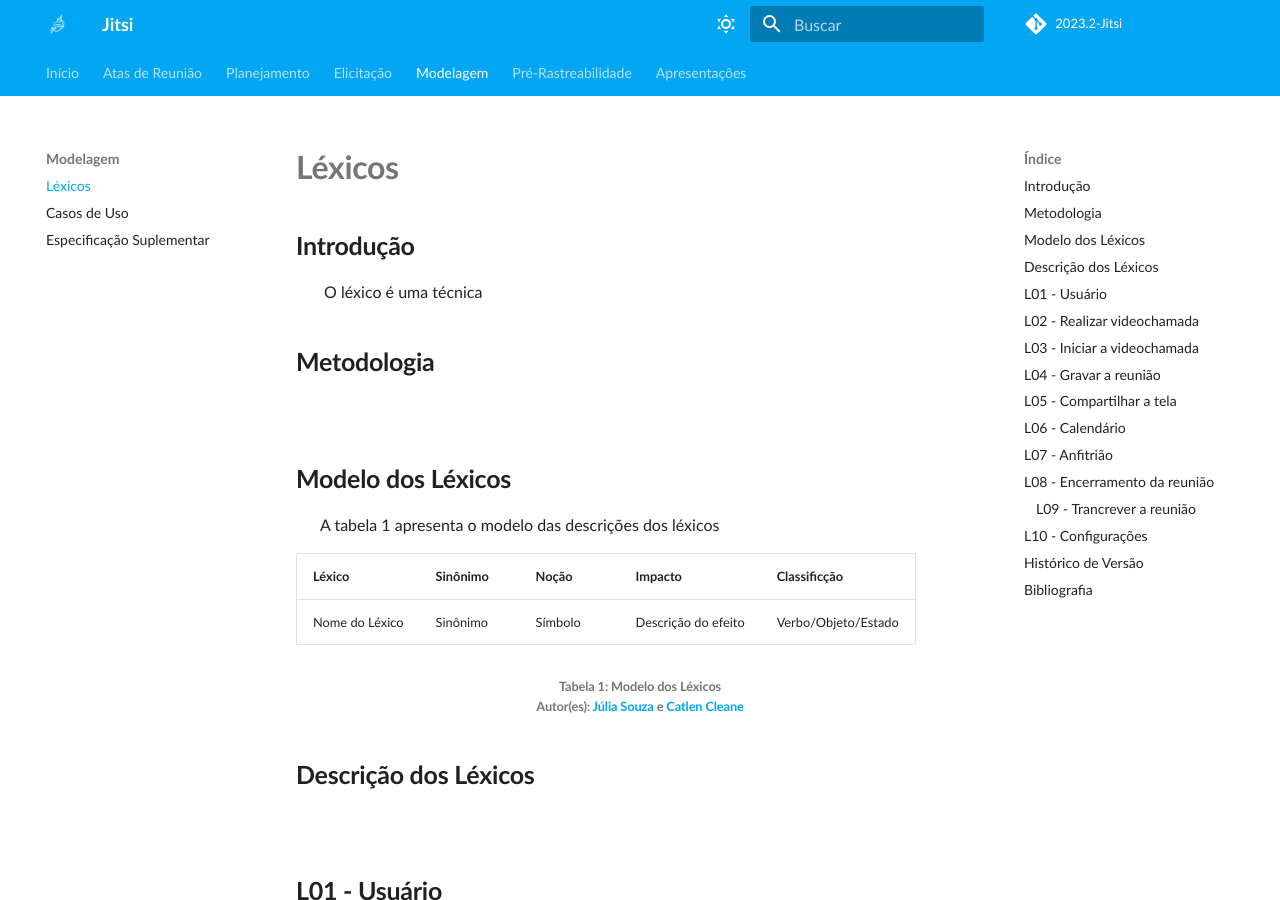
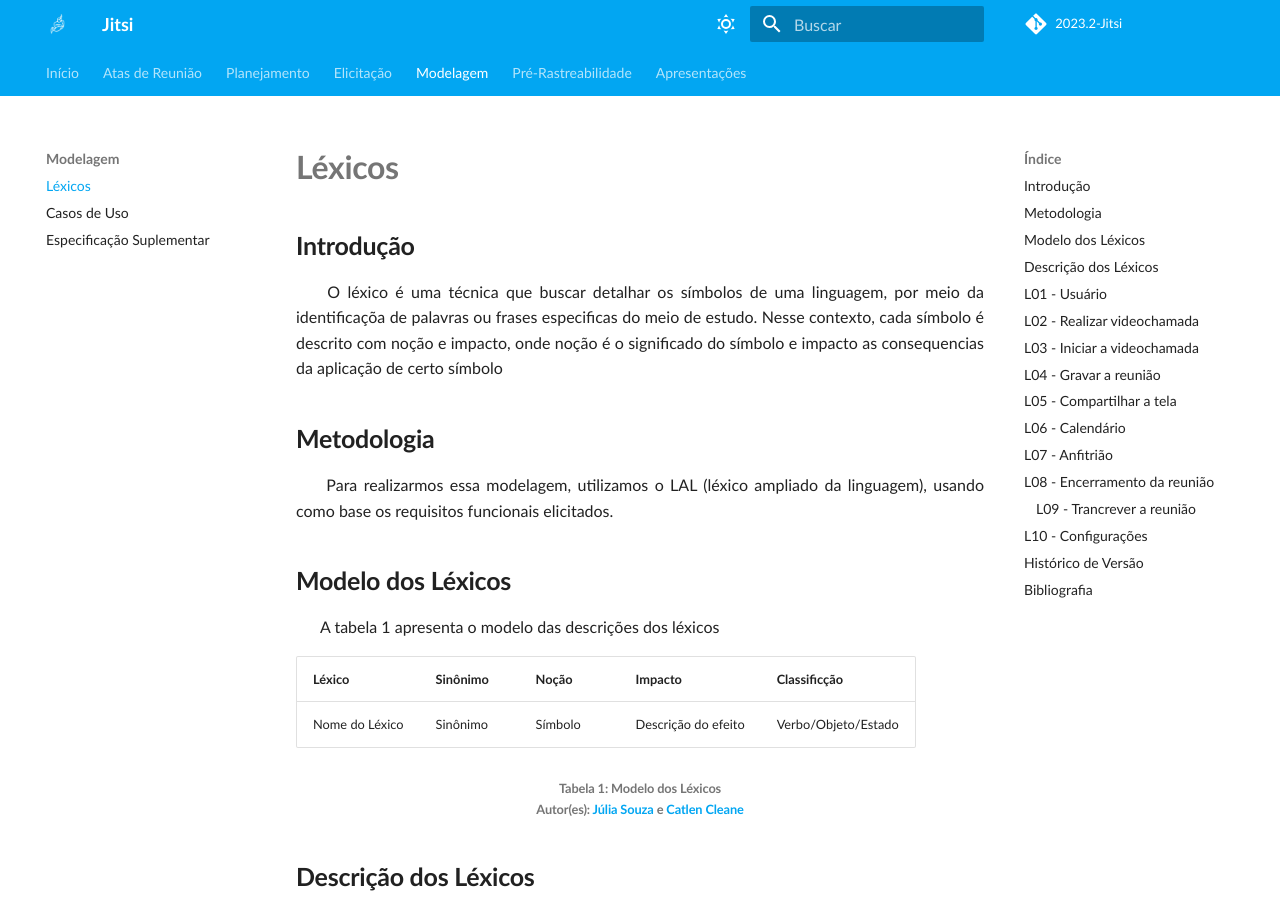
Before and after one commit to Requisitos-de-Software/2023.2-Jitsi, an MkDocs documentation site: the page built from docs/Modelagem/lexico.md, in a window 1280 px wide and 900 px high. Built offline with MkDocs 1.6.1 and Material for MkDocs 9.7.7, drawn with Linux system fonts in a browser that asks for light colours; some web fonts are replaced; comment, search, counter and statistics services are not loaded; some of the changed text lies outside the part shown.

Commit message:
finalizando léxico

```diff
--- a/docs/Modelagem/lexico.md
+++ b/docs/Modelagem/lexico.md
@@ -2,12 +2,12 @@
 
 ## **Introdução**
 <p align="justify">
-&emsp;&emsp; O léxico é uma técnica
+&emsp;&emsp; O léxico é uma técnica que buscar detalhar os símbolos de uma linguagem, por meio da identificaçõa de palavras ou frases especificas do meio de estudo. Nesse contexto, cada símbolo é descrito com noção e impacto, onde noção é o significado do símbolo e impacto as consequencias da aplicação de certo símbolo
 </p>
 
 ## **Metodologia**
 <p align="justify">
-&emsp;&emsp;
+&emsp;&emsp; Para realizarmos essa modelagem, utilizamos o LAL (léxico ampliado da linguagem), usando como base os requisitos funcionais elicitados.
 </p>
 
 
```
Also changed, not shown: other parts of docs/Modelagem/lexico.md (+1 -1 lines).
